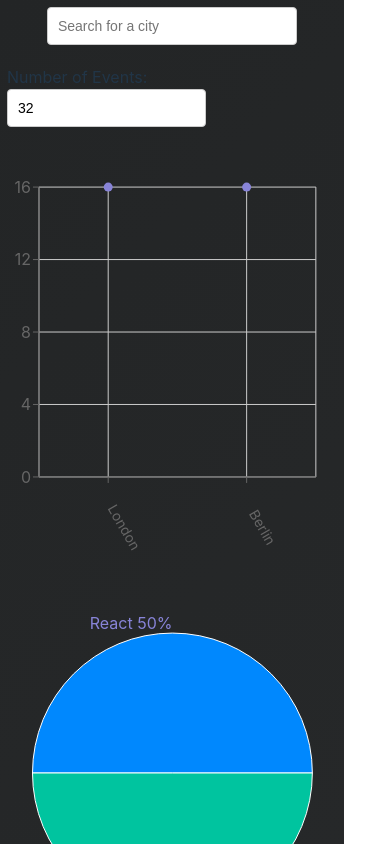
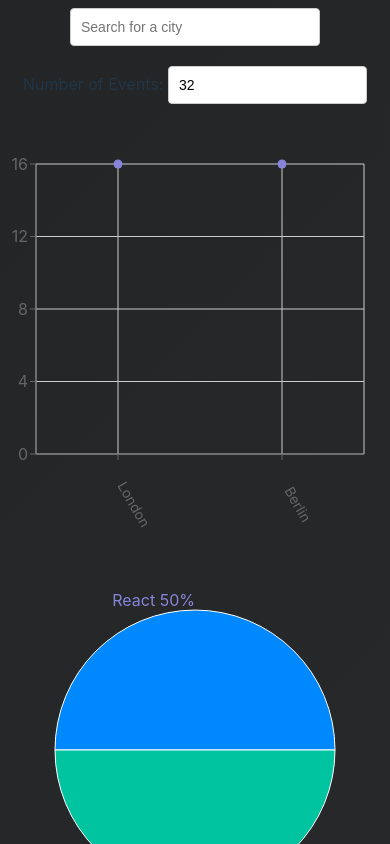
Before and after one commit to tscholl44/meet, a React (Vite) app: page / in a window 390 px wide. Shown: the top 844 px of the page. Built offline with nearby package versions, Linux system fonts and the light colour scheme; what atatus-spa would draw is missing.

Commit message:
adjust flex to all screens

```diff
--- a/src/App.css
+++ b/src/App.css
@@ -142,12 +142,13 @@ input[type="number"] {
 
 /* Add a wrapper for all main content */
 .main-content {
-  width: 100%;
-  max-width: 1200px;
-  margin: 0 auto;
+  width: 100vw;
+  max-width: none;
+  margin: 0;
   display: flex;
   flex-direction: column;
   align-items: center;
+  padding: 0 2vw;
 }
 
 /* Charts container: horizontal on desktop, vertical on mobile */
@@ -157,11 +158,18 @@ input[type="number"] {
   justify-content: center;
   align-items: flex-start;
   gap: 32px;
-  width: 100%;
+  width: 100vw;
+  max-width: none;
   margin-top: 20px;
+  padding: 0 2vw;
 }
 
 @media (max-width: 900px) {
+  .main-content,
+  .charts-container {
+    width: 100vw;
+    padding: 0 1vw;
+  }
   .charts-container {
     flex-direction: column;
     align-items: center;
```
